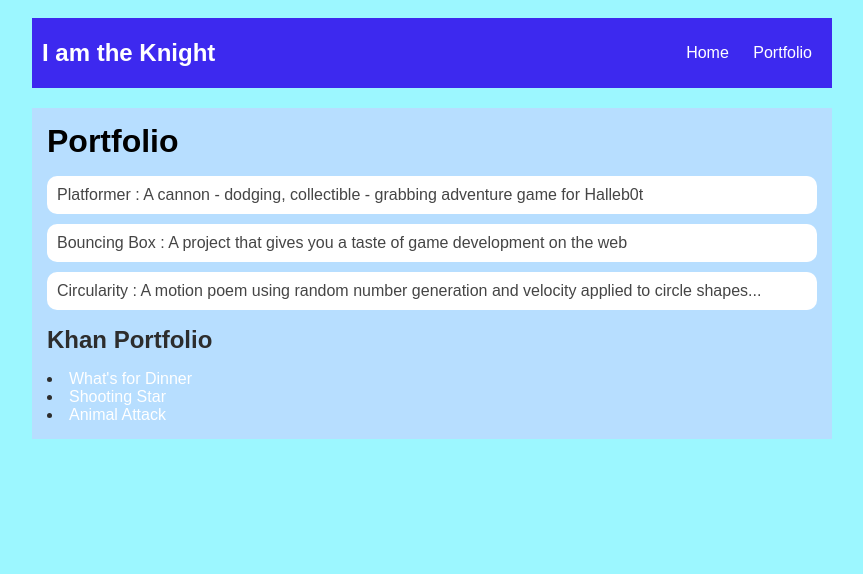
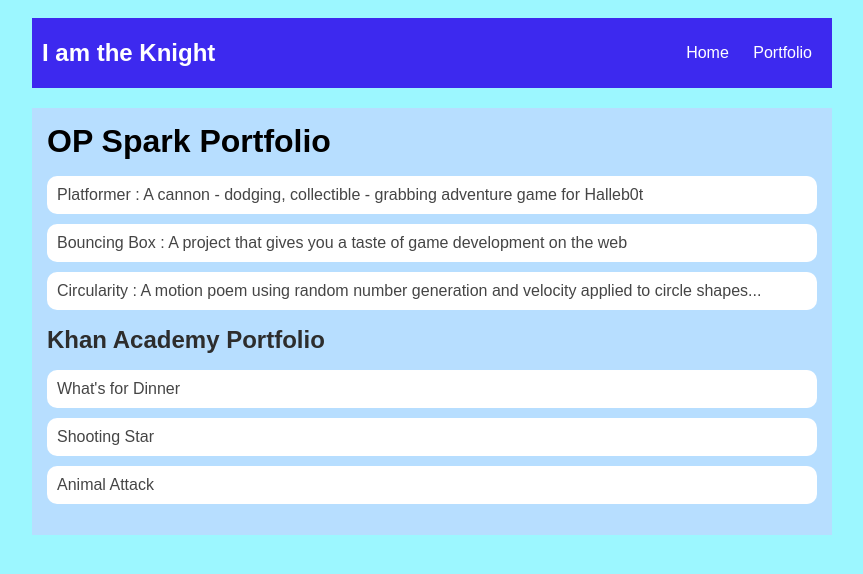
Before and after one commit to jdaigle23/jdaigle23.github.io, a plain HTML site: page portfolio.html in a window 1280 px wide. Shown: the whole page, without its empty margins (208-1071 px from the left). Drawn offline with Linux system fonts and the light colour scheme.

```diff
--- a/portfolio.html
+++ b/portfolio.html
@@ -21,14 +21,14 @@
       </nav>
       <main>
         <div class="content">
-            <h1>Portfolio</h1>
+            <h1>OP Spark Portfolio</h1>
             <ul id="portfolio">
                 <li><a href="projects/platformer/">Platformer : A cannon - dodging, collectible - grabbing adventure game for Halleb0t</a></li>
                 <li><a href="projects/bouncing-box/">Bouncing Box : A project that gives you a taste of game development on the web </a></li>
                 <li><a href="projects/circularity/">Circularity : A motion poem using random number generation and velocity applied to circle shapes...</a></li>
             </ul>
-            <h2>Khan Portfolio</h2>
-            <ul id="khan portfolio"></ul>
+            <h2>Khan Academy Portfolio</h2>
+            <ul id="portfolio">
                 <li><a href="https://www.khanacademy.org/computer-programming/spin-off-of-project-whats-for-dinner/5218088767635456">What's for Dinner</a></li>
                 <li><a href="https://www.khanacademy.org/computer-programming/spin-off-of-project-shooting-star/5752312075567104">Shooting Star </a></li>
                 <li><a href="https://www.khanacademy.org/computer-programming/spin-off-of-project-animal-attack/5099317850718208">Animal Attack</a></li>
```
Also changed, not shown: index.html (+4 -2 lines), images/image.png (deleted), 1 other file.
